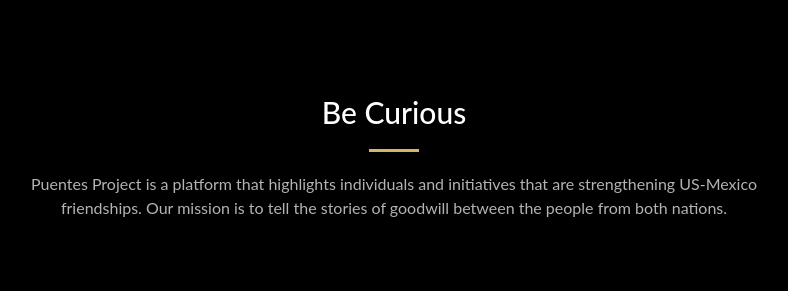
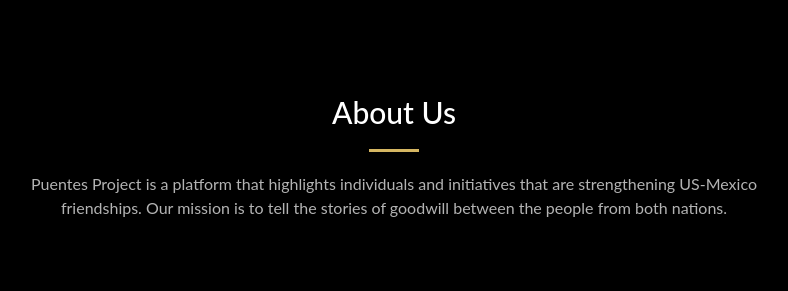
Before and after one commit to Puentes-Project/Puentes-Project.github.io, a Jekyll site: the page built from index.html, in a window 1280 px wide and 900 px high, scrolled down 738 px, cut to the strip 166-457 px from the top of the window. Shown: the whole strip, without its empty margins (246-1034 px from the left). Built offline with Jekyll 4.4.1, drawn with Linux system fonts in a browser that asks for light colours.

Commit message:
change be curious
to about us

```diff
--- a/_includes/intro.html
+++ b/_includes/intro.html
@@ -51,7 +51,7 @@
         <div class="container">
             <div class="row">
                 <div class="col-lg-8 col-lg-offset-2 text-center">
-                    <h2 class="section-heading">Be Curious</h2>
+                    <h2 class="section-heading">About Us</h2>
                         <hr class="light">
                             <p class="text-faded"> Puentes Project is a platform that highlights individuals and initiatives that are strengthening US-Mexico friendships. Our mission is to tell the stories of goodwill between the people from both nations.
                             </p>
```
